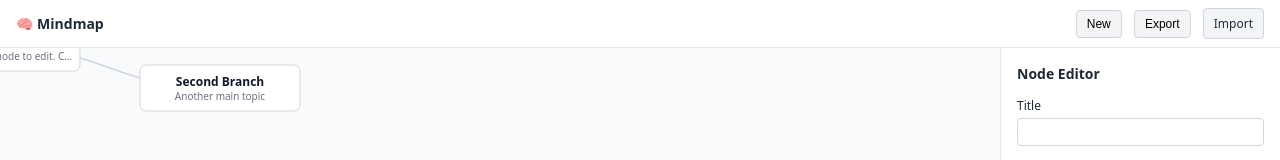
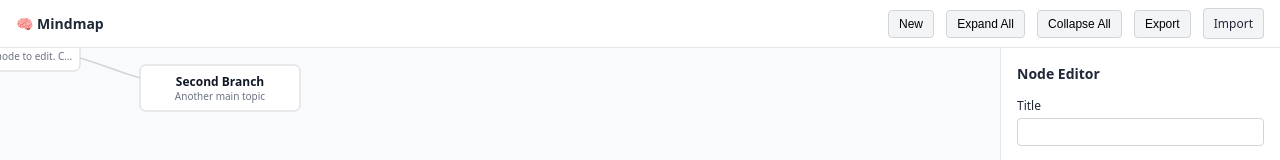
Before and after one commit to CodeCarrot98/mindmap-system, a plain HTML site: page index.html in a window 1280 px wide. Shown: the top 160 px of the page. Drawn offline with nearby package versions, Linux system fonts and the light colour scheme.

Commit message:
Update index.html

```diff
--- a/index.html
+++ b/index.html
@@ -13,13 +13,16 @@
 </head>
 <body>
 
-  <!-- Top Toolbar -->
+  <!-- Toolbar -->
   <header class="toolbar">
     <div class="logo">🧠 Mindmap</div>
 
     <div class="actions">
       <button id="newMapBtn">New</button>
+      <button id="expandAllBtn">Expand All</button>
+      <button id="collapseAllBtn">Collapse All</button>
       <button id="exportBtn">Export</button>
+
       <label class="import-label">
         Import
         <input type="file" id="importInput" accept=".json" hidden />
@@ -57,7 +60,7 @@
 
   </div>
 
-  <!-- App Scripts -->
+  <!-- Scripts -->
   <script src="sample-data.js"></script>
   <script src="storage.js"></script>
   <script src="app.js"></script>
```
